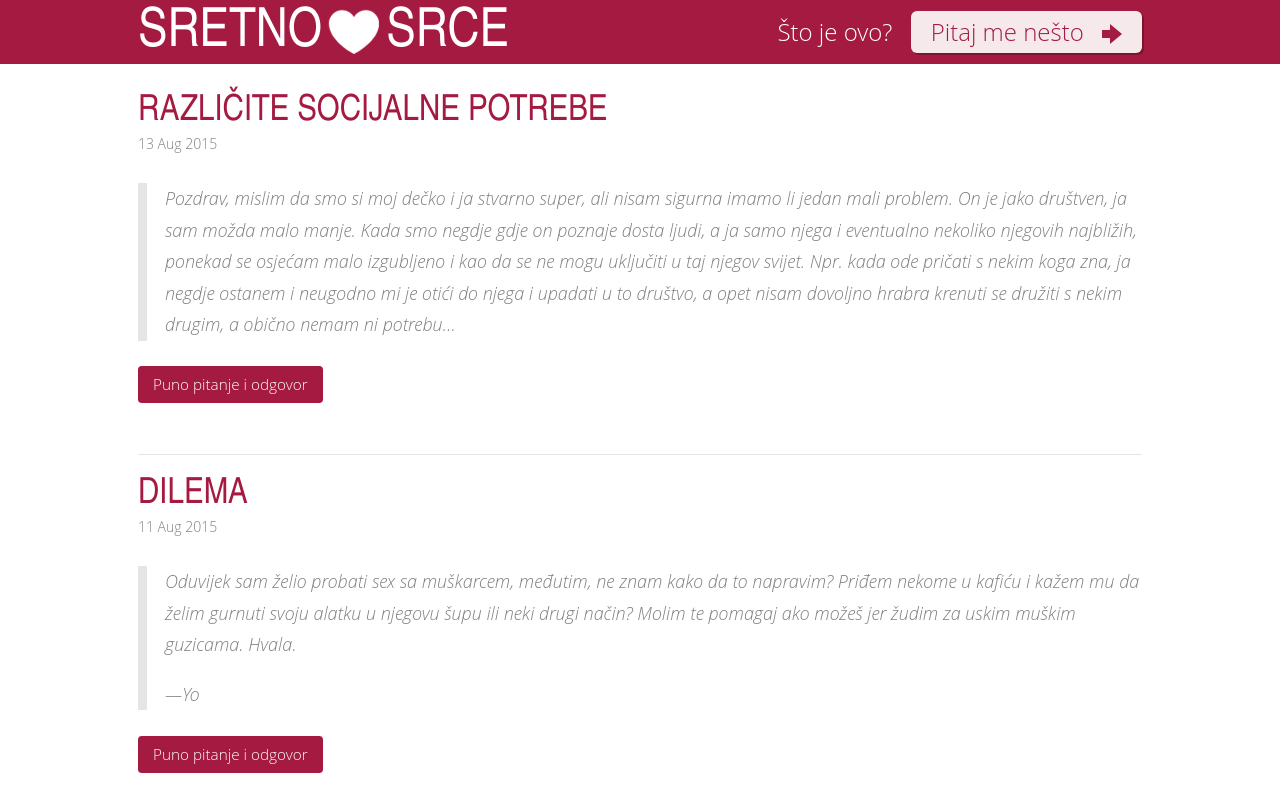
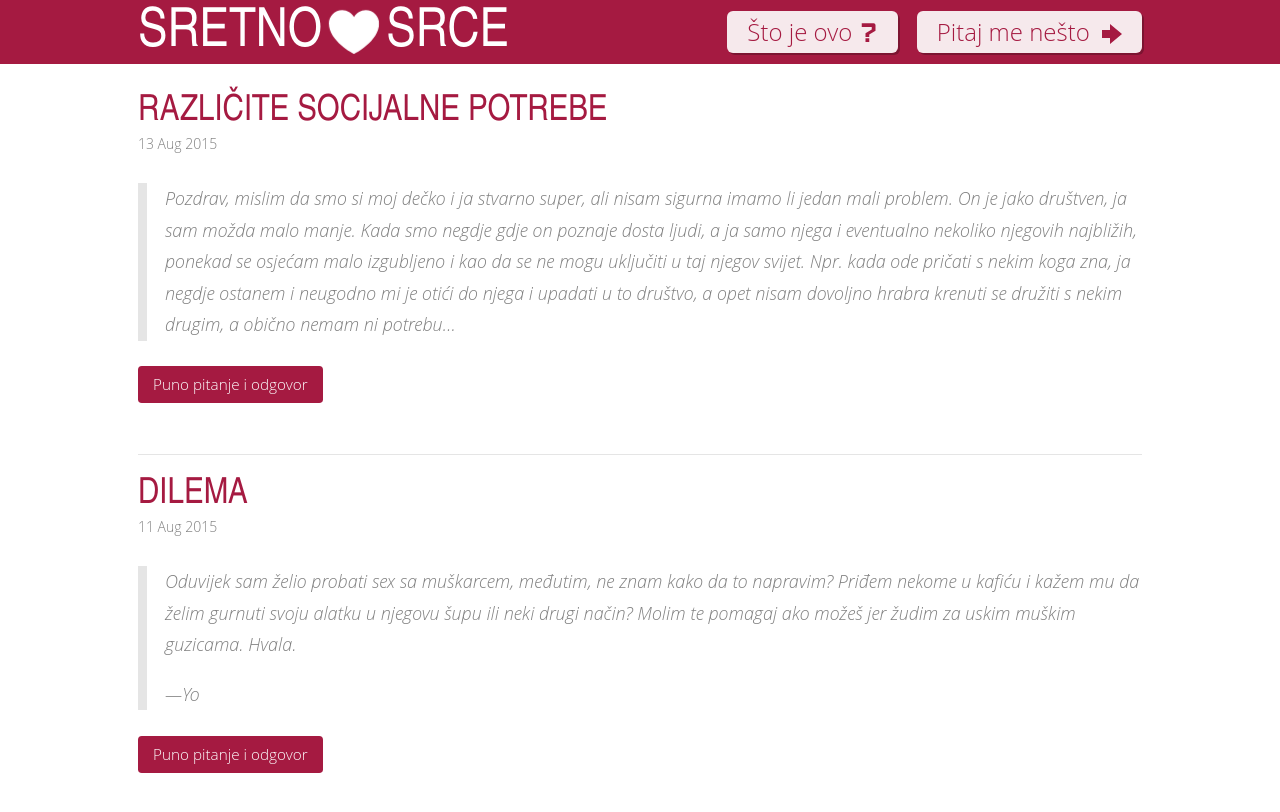
Before and after one commit to silvenon/sretnosrce, a Jekyll site: the page built from index.html, in a window 1280 px wide. Shown: the top 812 px of the page. Built offline with Jekyll 4.4.1, drawn with Linux system fonts in a browser that asks for light colours; comment, search, counter and statistics services are not loaded.

Commit message:
Make the about link a button as well

```diff
--- a/_layouts/site.html
+++ b/_layouts/site.html
@@ -51,7 +51,13 @@
         </a>
 
         <nav class="navigation">
-          <a class="navigation-item" href="{{ '/opis' | prepend: site.baseurl }}">Što je ovo?</a>
+          <a class="navigation-item btn btn-inverse-primary" href="{{ '/opis' | prepend: site.baseurl }}">
+            <span>Što je ovo</span>
+            <svg class="icon icon-question" viewBox="0 0 1024 1024" role="presentation" width="20" height="20">
+              <title>Question</title>
+              <path fill="currentColor" d="M384 832h192v192h-192zM800 64c53.020 0 96 42.98 96 96v288l-320 192v128h-192v-192l320-192v-128h-512v-192h608z"></path>
+            </svg>
+          </a>
           <a class="navigation-item btn btn-inverse-primary" href="{{ '/pitaj' | prepend: site.baseurl }}">
             <span>Pitaj me nešto</span>
             <svg class="icon icon-arrow-right" viewbox="0 0 640 1024" role="presentation" width="20" height="32">
--- a/styles/_header.scss
+++ b/styles/_header.scss
@@ -83,10 +83,12 @@
       }
     }
 
-    @media (max-width: breakpoint(medium, max)) {
-      margin-top: 0.25em;
+    .btn {
+      @media (max-width: breakpoint(small, max)) {
+        margin-top: 0.25em;
+      }
 
-      .btn {
+      @media (max-width: breakpoint(medium, max)) {
         position: relative;
         top: 0.5em;
         background: #fff;
--- a/styles/_navigation.scss
+++ b/styles/_navigation.scss
@@ -8,8 +8,16 @@
 
     .icon {
       position: relative;
-      bottom: 1px;
-      margin-left: 0.5em;
+      margin-left: 0.25em;
+
+      &-question {
+        bottom: 3px;
+        margin-left: 0;
+      }
+
+      &-arrow-right {
+        bottom: 1px;
+      }
     }
   }
 }
```
